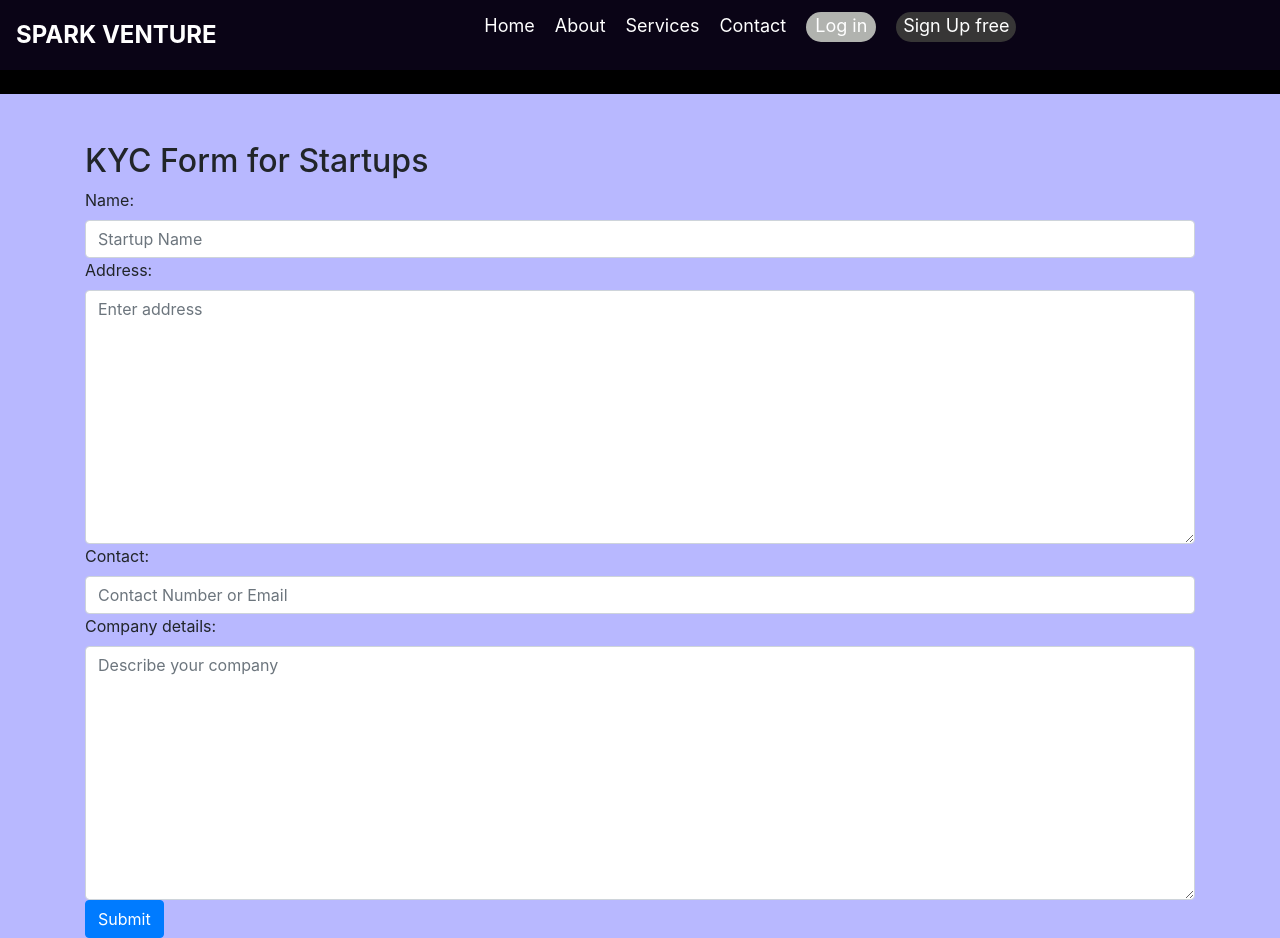
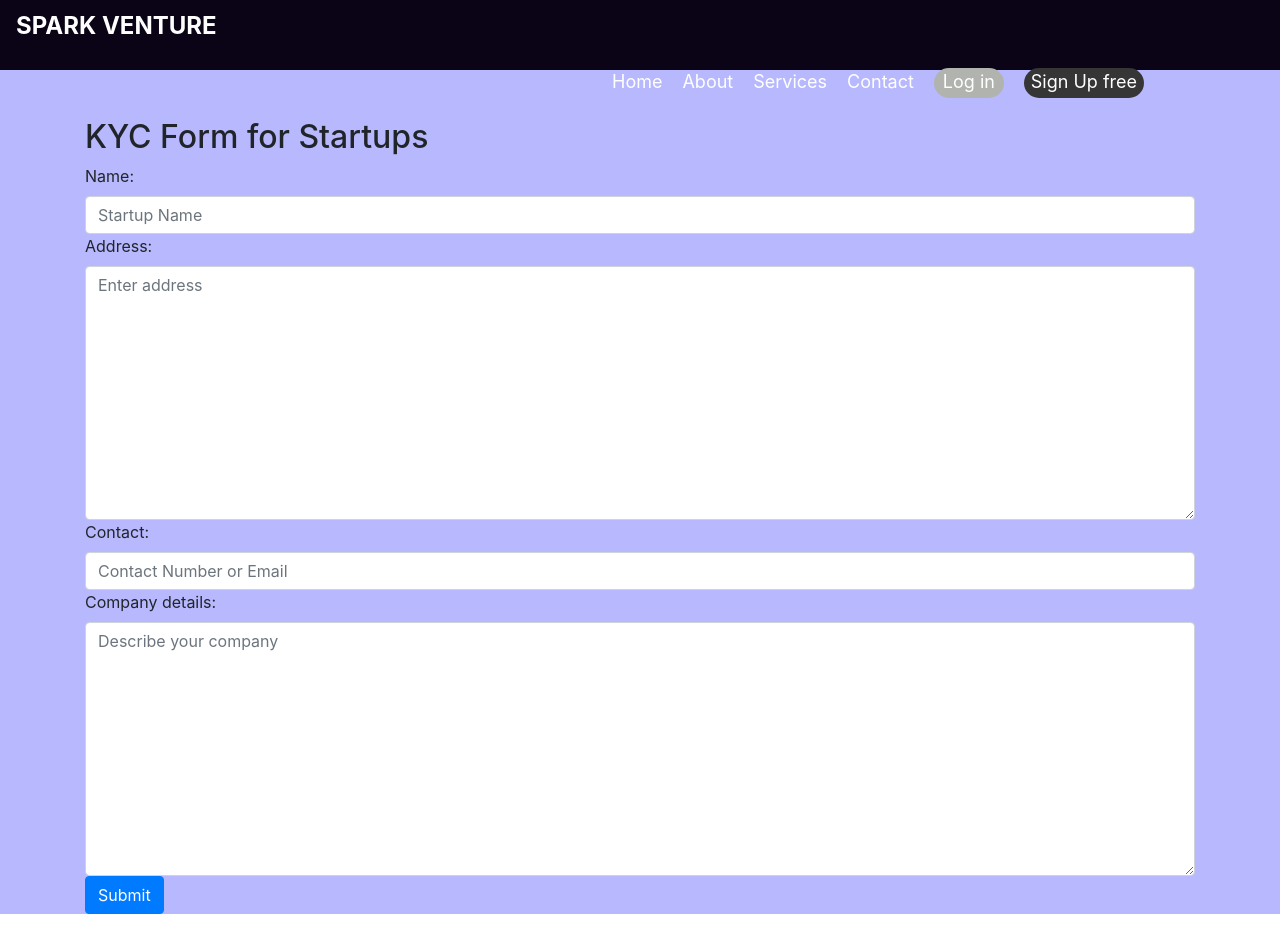
Before and after one commit to KadamKaustubh147/startup_tracker, a Django app: page /kyc/ in a window 1280 px wide. After the commit the page ends 914 px from the top, so only its background shows below. Run offline with Django 5.2, Linux system fonts and the light colour scheme; the visitor is signed in with stand-in values (Sample User, id 1); some libraries are stand-ins or nearby versions.

Commit message:
Fixed some alignment issues

```diff
--- a/startup_tracker/static/style.css
+++ b/startup_tracker/static/style.css
@@ -17,11 +17,12 @@ body{
 
 body {
     font-family: Arial, sans-serif;
+    overflow-x: hidden;
 }
 
 .navbar {
     background-color:rgba(10, 4, 22, 1);
-    ;
+
     display: flex;
     justify-content: space-between;
     align-items: center;
@@ -92,4 +93,7 @@ body {
     .navbar.active .nav-links {
         display: flex;
     }
+    .photo{
+        display: none;
+    }
 }
--- a/startup_tracker/templates/homepage.html
+++ b/startup_tracker/templates/homepage.html
@@ -3,14 +3,14 @@
 
 
 {% block content %}
-<h3>
+<h3 style="margin-top: -5vh">
     Unleash Your Startup Potential
 </h3>
-<p >
+<p style="margin-top: -5vh">
 A platform for aspiring entrepreneurs to share startup ideas, connect with collaborators, and gain investor interest. Secure KYC ensures trust and transparency in every collaboration.
 </p>
 <div>
-    <img src="https://cdn.dribbble.com/userupload/14910164/file/original-4d1bd099f1aa569f000d8db54dfe7cb5.png?resize=800x600" class="photo">
+    <img src="https://cdn.dribbble.com/userupload/14910164/file/original-4d1bd099f1aa569f000d8db54dfe7cb5.png?resize=700x500" class="photo" style="margin-top: -5vh">
 </div>
 
 {% endblock %}
--- a/startup_tracker/templates/layout.html
+++ b/startup_tracker/templates/layout.html
@@ -17,11 +17,11 @@
         .navbar{
             height:70px;
             background-color:rgba(10, 4, 22, 1);
-            ;
+            width: 100vw;
         }
         body{
             background-color:rgba(184,184,255,255);
-            ;
+            overflow-x: hidden;
         }
         .login{
             background-color:rgba(177, 179, 175, 1);
@@ -36,7 +36,7 @@
         .Signup{
             background-color:rgba(55, 54, 54, 1);
             color: rgba(255, 255, 255, 1);
-            ;
+
 
             width: 120px;
             height:30px;
@@ -58,7 +58,8 @@
         } */
     .nav-linksdiv{
         text-align: center;
-
+        margin-left: 45vw;
+        {% comment %} margin-bottom: 15vw; {% endcomment %}
     }
 h3{
 
@@ -92,13 +93,20 @@ font-weight: 400;
 font-size: 20px;
 line-height: 27px;
 
-color: #000000; }
+color: #000000;
+}
 
 .login a, .Signup a{
     text-decoration: none;
 }
 
+html{
+  scrollbar-width: none;  /* Disables scrollbar width */
+}
 
+::-webkit-scrollbar {
+  display: none;
+}
 
 
 </style>
@@ -110,7 +118,7 @@ color: #000000; }
         <div class="logo">
             <a class="websitename" href="#" style="text-decoration:none; color: white;" >SPARK VENTURE</a>
         </div>
-        <div class="nav-linksdiv">
+        <div class="nav-linksdiv" style="padding-top: 1.5rem">
         <ul class="nav-links">
             <li><a href="{% url 'home' %}">Home</a></li>
             <li><a href="#about">About</a></li>
@@ -133,12 +141,8 @@ color: #000000; }
         </div>
 
     </nav>
-    <div>
 
-
-
-    </div>
-    <footer>
+    {% comment %} <footer>
      <div class="footerdata" style="background-color: #000000; color: aliceblue; " >
     <div>
         <ul>
@@ -147,7 +151,7 @@ color: #000000; }
     </div>
      </div>
     </footer>
-
+     {% endcomment %}
 
     {% block content %}{% endblock %}
     <script src="{% static 'script.js' %}"></script>
```
Also changed, not shown: README.md. Lines whose indentation alone changed are shown as unchanged.
